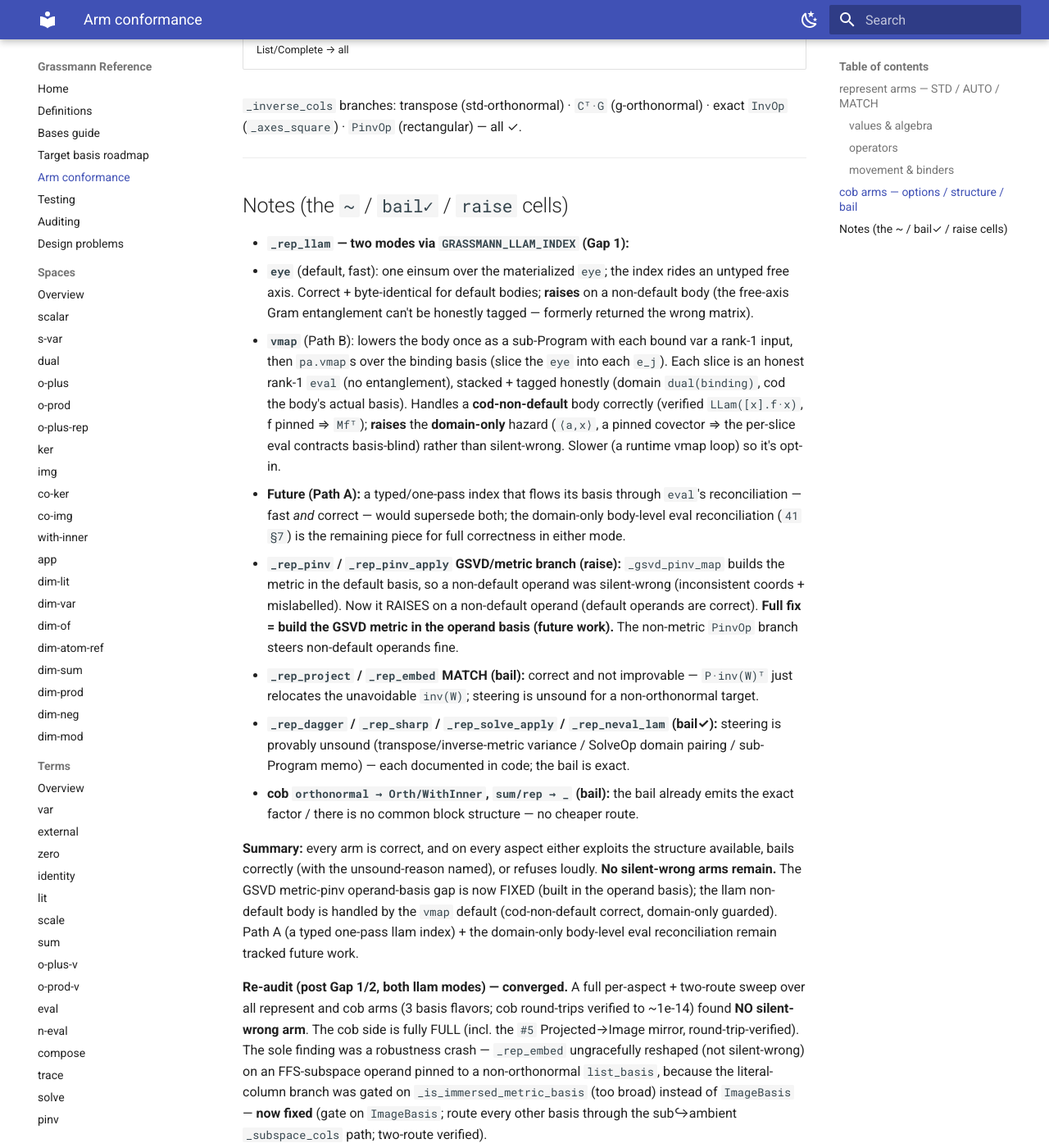
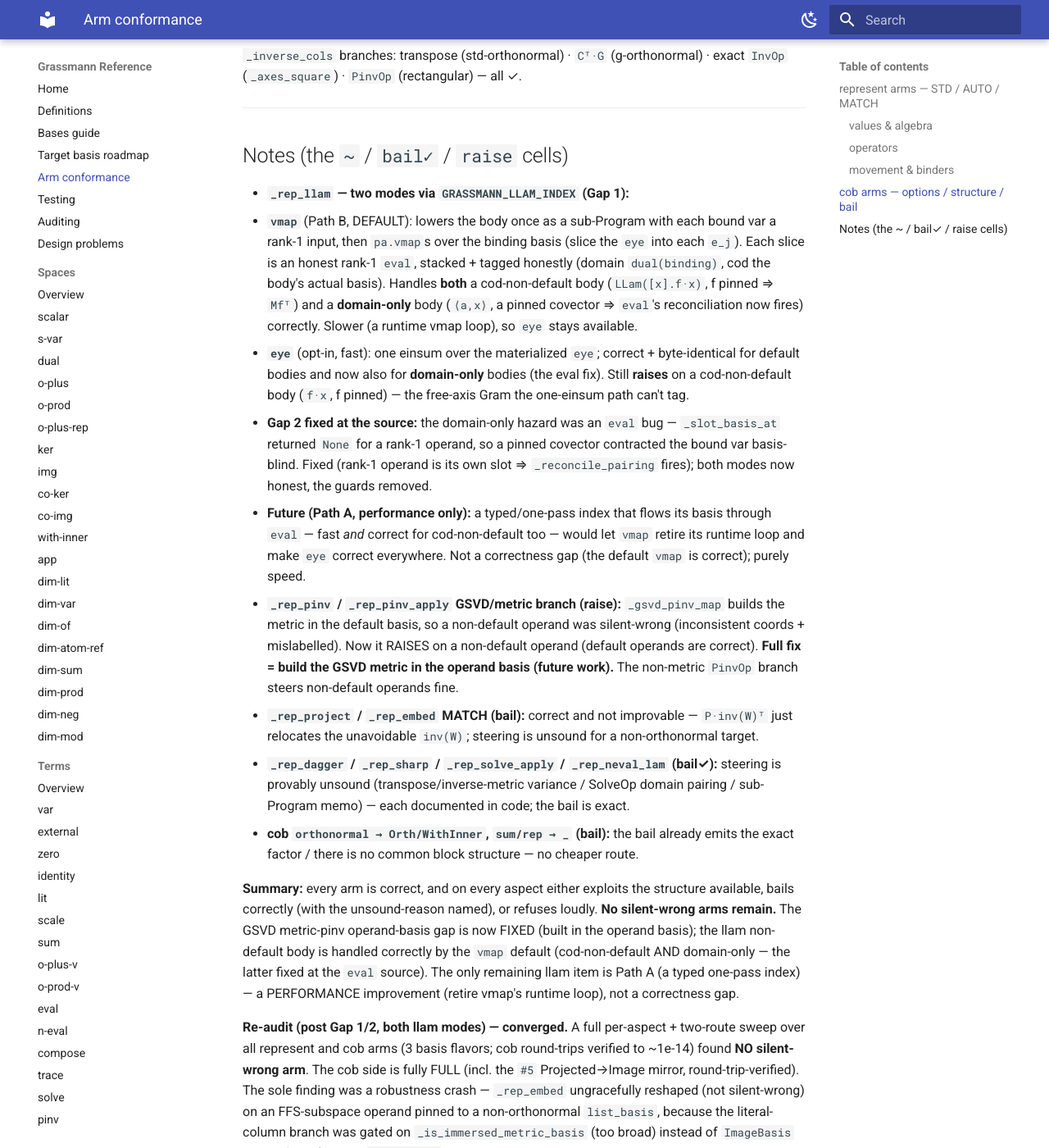
Before and after one commit to wraith1995/Grassmann, an MkDocs documentation site: the page built from docs/arm-conformance.md, in a window 1280 px wide and 1400 px high, scrolled down 4709 px. Shown: the whole window at 82% size. Built offline with MkDocs 1.6.1 and Material for MkDocs 9.7.7, drawn with Linux system fonts in a browser that asks for light colours; some of the changed text lies outside the part shown.

Commit message:
docs: arm-conformance — Gap 2 (domain-only LLam) fixed at the eval source
The domain-only hazard was an eval bug (_slot_basis_at returned None for a rank-1 operand), now fixed,
so both llam modes are honest for it (guards removed). The only remaining llam item is Path A (a typed
one-pass index) — a performance improvement (retire vmap's runtime loop), not a correctness gap.

```diff
--- a/docs/arm-conformance.md
+++ b/docs/arm-conformance.md
@@ -60,7 +60,7 @@ Snapshot after the STD/per-aspect follow-up (dagger + llam tag fixes, external/p
 | `_rep_permute` | ✓ **pushes the target into the operand** (axis j ← want's axis inv_perm[j]); transpose lands in `want`, no post-cob | ✓ honest `_reorder_basis` tag | ✓ same push-down for any structural target |
 | `_rep_project` / `_rep_embed` | ✓ operand realized in default before the contraction (correctness fix); std no-op | ✓ n/a (output forced to the std sub/ambient basis) | `bail` no net win — pushing the target into the columns `P` is `P·inv(W)ᵀ`, which only relocates the unavoidable `inv(W)` (= the post-cob); steering is also unsound for a non-orthonormal want |
 | `_rep_lift` / `_rep_kron` | `by-design` fused axes have no honest per-axis basis (need a Kronecker-product basis object) ⇒ operand forced to std; tag honest | ✓ natural | `by-design` generic `_match_result` after the std pre-cob |
-| `_rep_llam` | ✓ default body; **eye mode** (default) raises on a non-default body; **vmap mode** (`GRASSMANN_LLAM_INDEX=vmap`) handles a non-default *cod* body honestly, raises the domain-only hazard — see note | ✓ default body | eye: raise; vmap: honest for cod-non-default, raise for domain-only |
+| `_rep_llam` | ✓ default + domain-only bodies (both modes); **vmap** (default) also handles cod-non-default; **eye** raises only cod-non-default | ✓ default body | vmap: honest (cod + domain-only); eye: honest except cod-non-default (raises) |
 
 ---
 
@@ -89,18 +89,22 @@ pure-realizable pairs); the `_cob_from_*` handlers run only when a side is non-s
 ## Notes (the `~` / `bail✓` / `raise` cells)
 
 - **`_rep_llam` — two modes via `GRASSMANN_LLAM_INDEX` (Gap 1):**
-  - **`eye`** (default, fast): one einsum over the materialized `eye`; the index rides an untyped free
-    axis. Correct + byte-identical for default bodies; **raises** on a non-default body (the free-axis
-    Gram entanglement can't be honestly tagged — formerly returned the wrong matrix).
-  - **`vmap`** (Path B): lowers the body once as a sub-Program with each bound var a rank-1 input, then
-    `pa.vmap`s over the binding basis (slice the `eye` into each `e_j`). Each slice is an honest rank-1
-    `eval` (no entanglement), stacked + tagged honestly (domain `dual(binding)`, cod the body's actual
-    basis). Handles a **cod-non-default** body correctly (verified `LLam([x].f·x)`, f pinned ⇒ `Mfᵀ`);
-    **raises** the **domain-only** hazard (`⟨a,x⟩`, a pinned covector ⇒ the per-slice eval contracts
-    basis-blind) rather than silent-wrong. Slower (a runtime vmap loop) so it's opt-in.
-  - **Future (Path A):** a typed/one-pass index that flows its basis through `eval`'s reconciliation —
-    fast *and* correct — would supersede both; the domain-only body-level eval reconciliation (`41 §7`)
-    is the remaining piece for full correctness in either mode.
+  - **`vmap`** (Path B, DEFAULT): lowers the body once as a sub-Program with each bound var a rank-1
+    input, then `pa.vmap`s over the binding basis (slice the `eye` into each `e_j`). Each slice is an
+    honest rank-1 `eval`, stacked + tagged honestly (domain `dual(binding)`, cod the body's actual
+    basis). Handles **both** a cod-non-default body (`LLam([x].f·x)`, f pinned ⇒ `Mfᵀ`) and a
+    **domain-only** body (`⟨a,x⟩`, a pinned covector ⇒ `eval`'s reconciliation now fires) correctly.
+    Slower (a runtime vmap loop), so `eye` stays available.
+  - **`eye`** (opt-in, fast): one einsum over the materialized `eye`; correct + byte-identical for
+    default bodies and now also for **domain-only** bodies (the eval fix). Still **raises** on a
+    cod-non-default body (`f·x`, f pinned) — the free-axis Gram the one-einsum path can't tag.
+  - **Gap 2 fixed at the source:** the domain-only hazard was an `eval` bug — `_slot_basis_at` returned
+    `None` for a rank-1 operand, so a pinned covector contracted the bound var basis-blind. Fixed
+    (rank-1 operand is its own slot ⇒ `_reconcile_pairing` fires); both modes now honest, the guards
+    removed.
+  - **Future (Path A, performance only):** a typed/one-pass index that flows its basis through `eval`
+    — fast *and* correct for cod-non-default too — would let `vmap` retire its runtime loop and make
+    `eye` correct everywhere. Not a correctness gap (the default `vmap` is correct); purely speed.
 - **`_rep_pinv` / `_rep_pinv_apply` GSVD/metric branch (raise):** `_gsvd_pinv_map` builds the metric in
   the default basis, so a non-default operand was silent-wrong (inconsistent coords + mislabelled). Now
   it RAISES on a non-default operand (default operands are correct). **Full fix = build the GSVD metric
@@ -116,8 +120,9 @@ pure-realizable pairs); the `_cob_from_*` handlers run only when a side is non-s
 **Summary:** every arm is correct, and on every aspect either exploits the structure available, bails
 correctly (with the unsound-reason named), or refuses loudly. **No silent-wrong arms remain.** The
 GSVD metric-pinv operand-basis gap is now FIXED (built in the operand basis); the llam non-default
-body is handled by the `vmap` default (cod-non-default correct, domain-only guarded). Path A (a typed
-one-pass llam index) + the domain-only body-level eval reconciliation remain tracked future work.
+body is handled correctly by the `vmap` default (cod-non-default AND domain-only — the latter fixed at
+the `eval` source). The only remaining llam item is Path A (a typed one-pass index) — a PERFORMANCE
+improvement (retire vmap's runtime loop), not a correctness gap.
 
 **Re-audit (post Gap 1/2, both llam modes) — converged.** A full per-aspect + two-route sweep over all
 represent and cob arms (3 basis flavors; cob round-trips verified to ~1e-14) found **NO silent-wrong
```
